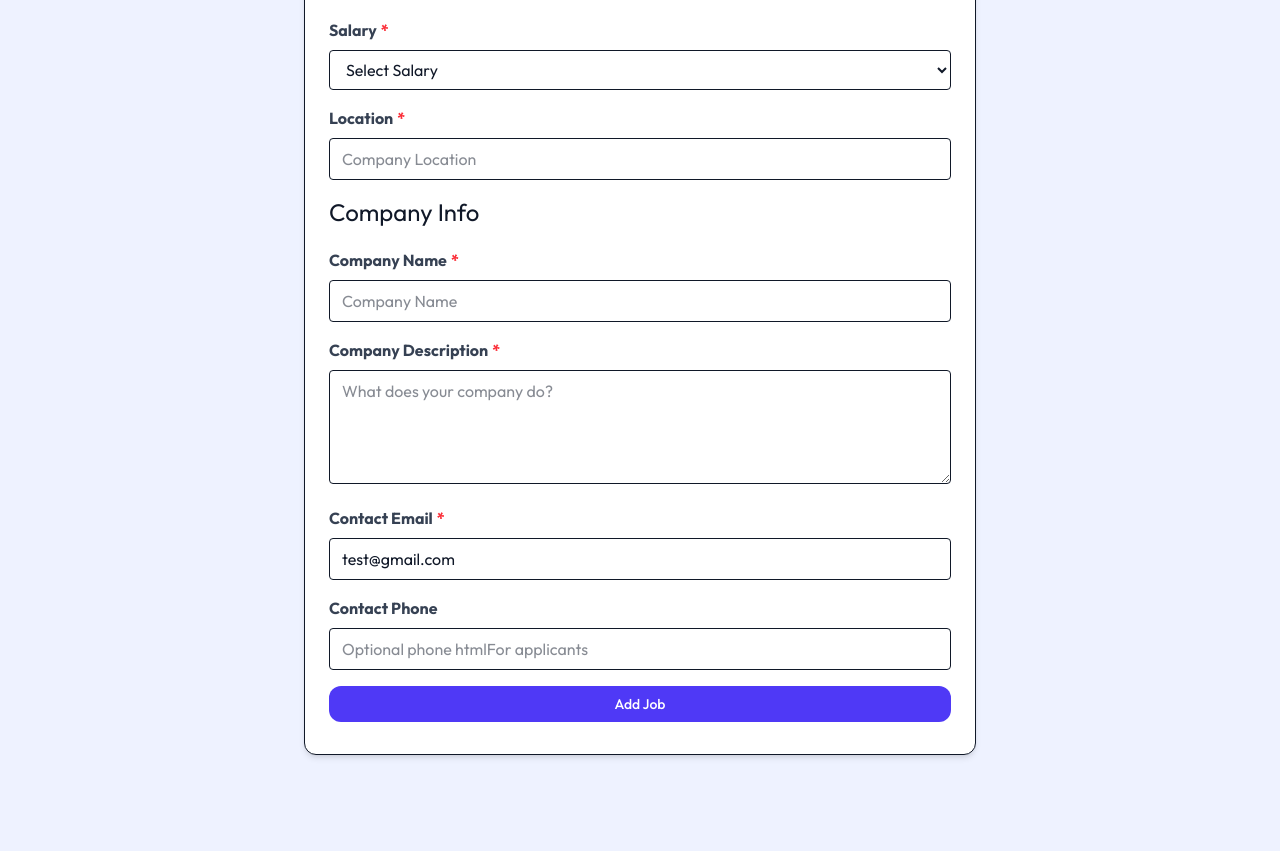
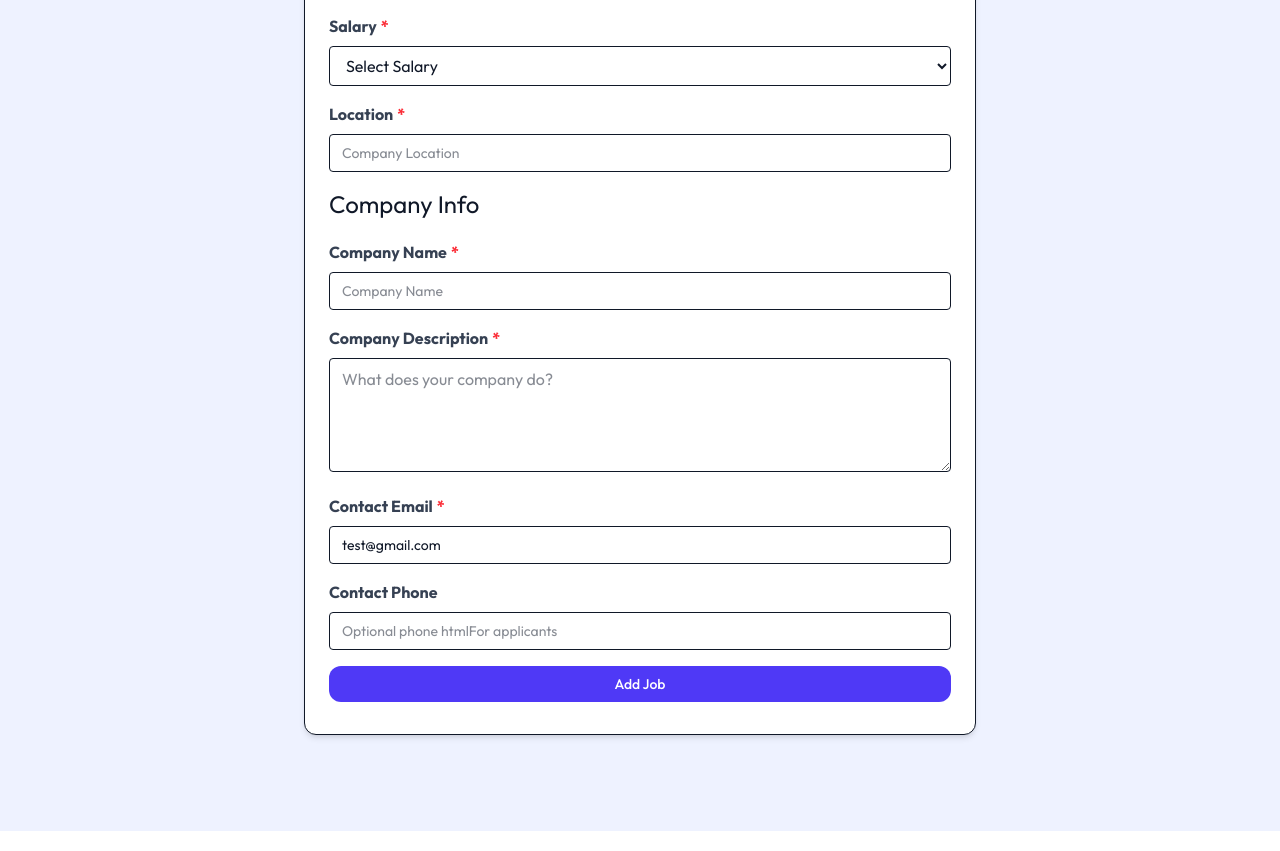
Before and after one commit to neda-jahadi/Cinetrack, a React (Vite) app in the folder client/: page /add-job in a window 1280 px wide. Shown: the part 620-1471 px from the top of the page. Built offline with nearby package versions, Linux system fonts and the light colour scheme.

Commit message:
Input component created

```diff
--- a/client/src/components/ui/Input.tsx
+++ b/client/src/components/ui/Input.tsx
@@ -1,5 +1,30 @@
-const Input = () => {
-  return <div>Input</div>;
+import * as React from "react";
+import { cn } from "../../lib/cn";
+
+export type InputProps = React.InputHTMLAttributes<HTMLInputElement> & {
+  invalid?: boolean;
 };
 
+const Input = React.forwardRef<HTMLInputElement, InputProps>(
+  ({ className, type = "text", invalid = false, ...props }, ref) => {
+    return (
+      <input
+        ref={ref}
+        type={type}
+        aria-invalid={invalid || undefined}
+        className={cn(
+          "w-full rounded border px-3 py-2 text-sm transition",
+          "focus:outline-none focus:ring-2 focus:ring-brand",
+          "disabled:cursor-not-allowed disabled:opacity-60",
+          invalid && "border-danger focus:ring-danger",
+          className,
+        )}
+        {...props}
+      />
+    );
+  },
+);
+
+Input.displayName = "Input";
+
 export default Input;
--- a/client/src/pages/AddJobPage.tsx
+++ b/client/src/pages/AddJobPage.tsx
@@ -4,6 +4,7 @@ import FormField from "../components/ui/FormField";
 import { useForm, type SubmitHandler } from "react-hook-form";
 import { z } from "zod";
 import { useId } from "react";
+import Input from "../components/ui/Input";
 
 const schema = z.object({
   type: z.string().min(1, "Please select a job type"),
@@ -82,7 +83,7 @@ const AddJobPage = () => {
                     required
                     aria-invalid={!!errors.type}
                     aria-describedby={errors.type ? errId("type") : undefined}
-                    className="border rounded w-full py-2 px-3 focus:outline-none focus:ring-2 focus:ring-brand"
+                    className={`border rounded w-full py-2 px-3 focus:outline-none focus:ring-2 focus:ring-brand ${errors.type && "border-danger"}`}
                   >
                     <option value="">Select job type</option>
                     <option value="Full-Time">Full-Time</option>
@@ -105,14 +106,12 @@ const AddJobPage = () => {
 
               <div className="mb-4">
                 <FormField id="title" label="Job Listing Name" required>
-                  <input
+                  <Input
                     {...register("title")}
-                    type="text"
                     id="title"
                     required
-                    aria-invalid={!!errors.title}
+                    invalid={!!errors.title}
                     aria-describedby={errors.title ? errId("title") : undefined}
-                    className="border rounded w-full py-2 px-3 focus:outline-none focus:ring-2 focus:ring-brand"
                     placeholder="e.g. Senior Frontend Developer"
                   />
                   {errors.title && (
@@ -137,7 +136,7 @@ const AddJobPage = () => {
                     aria-describedby={
                       errors.description ? errId("description") : undefined
                     }
-                    className="border rounded w-full py-2 px-3 focus:outline-none focus:ring-2 focus:ring-brand"
+                    className={`border rounded w-full py-2 px-3 focus:outline-none focus:ring-2 focus:ring-brand ${errors.description && "border-danger"}`}
                     rows={4}
                     placeholder="Add any job duties, expectations, requirements, etc"
                   ></textarea>
@@ -164,7 +163,7 @@ const AddJobPage = () => {
                     aria-describedby={
                       errors.salary ? errId("salary") : undefined
                     }
-                    className="border rounded w-full py-2 px-3 focus:outline-none focus:ring-2 focus:ring-brand"
+                    className={`border rounded w-full py-2 px-3 focus:outline-none focus:ring-2 focus:ring-brand ${errors.salary && "border-danger"}`}
                   >
                     <option value="">Select Salary</option>
                     <option value="Under $50K">Under $50K</option>
@@ -194,16 +193,14 @@ const AddJobPage = () => {
 
               <div className="mb-4">
                 <FormField id="location" label="Location" required>
-                  <input
+                  <Input
                     {...register("location")}
-                    type="text"
                     id="location"
                     required
-                    aria-invalid={!!errors.location}
+                    invalid={!!errors.location}
                     aria-describedby={
                       errors.location ? errId("location") : undefined
                     }
-                    className="border rounded w-full py-2 px-3 focus:outline-none focus:ring-2 focus:ring-brand"
                     placeholder="Company Location"
                   />
                   {errors.location && (
@@ -218,16 +215,14 @@ const AddJobPage = () => {
 
               <div className="mb-4">
                 <FormField id="company" label="Company Name" required>
-                  <input
+                  <Input
                     {...register("company")}
-                    type="text"
                     id="company"
                     required
-                    aria-invalid={!!errors.company}
+                    invalid={!!errors.company}
                     aria-describedby={
                       errors.company ? errId("company") : undefined
                     }
-                    className="border rounded w-full py-2 px-3 focus:outline-none focus:ring-2 focus:ring-brand"
                     placeholder="Company Name"
                   />
                   {errors.company && (
@@ -254,7 +249,7 @@ const AddJobPage = () => {
                         ? errId("company_description")
                         : undefined
                     }
-                    className="border rounded w-full py-2 px-3 focus:outline-none focus:ring-2 focus:ring-brand"
+                    className={`border rounded w-full py-2 px-3 focus:outline-none focus:ring-2 focus:ring-brand ${errors.company_description && "border-danger"}`}
                     rows={4}
                     placeholder="What does your company do?"
                   ></textarea>
@@ -271,17 +266,16 @@ const AddJobPage = () => {
 
               <div className="mb-4">
                 <FormField id="contact_email" label="Contact Email" required>
-                  <input
+                  <Input
                     {...register("contact_email")}
                     type="email"
                     autoComplete="email"
                     id="contact_email"
                     required
-                    aria-invalid={!!errors.contact_email}
+                    invalid={!!errors.contact_email}
                     aria-describedby={
                       errors.contact_email ? errId("contact_email") : undefined
                     }
-                    className="border rounded w-full py-2 px-3 focus:outline-none focus:ring-2 focus:ring-brand"
                     placeholder="Email address htmlFor applicants"
                   />
                   {errors.contact_email && (
@@ -293,16 +287,15 @@ const AddJobPage = () => {
               </div>
               <div className="mb-4">
                 <FormField id="contact_phone" label="Contact Phone">
-                  <input
+                  <Input
                     {...register("contact_phone")}
                     type="tel"
                     autoComplete="tel"
                     id="contact_phone"
-                    aria-invalid={!!errors.contact_phone}
+                    invalid={!!errors.contact_phone}
                     aria-describedby={
                       errors.contact_phone ? errId("contact_phone") : undefined
                     }
-                    className="border rounded w-full py-2 px-3 focus:outline-none focus:ring-2 focus:ring-brand"
                     placeholder="Optional phone htmlFor applicants"
                   />
                   {errors.contact_phone && (
```
